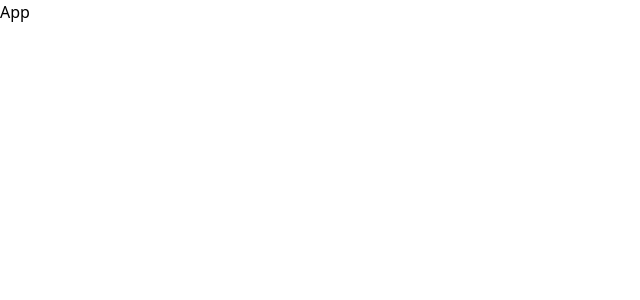
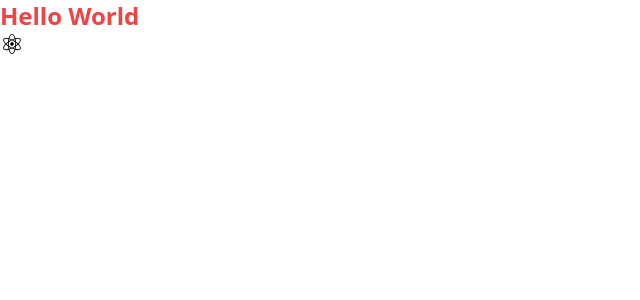
Before and after one commit to Zack1808/weather-app, a React (Create React App) app: page / in a window 1280 px wide. Shown: the top 300 px of the page, without its empty margins (0-640 px from the left). Built offline with nearby package versions, Linux system fonts and the light colour scheme.

Commit message:
Added unicons icons

```diff
--- a/package.json
+++ b/package.json
@@ -3,6 +3,7 @@
   "version": "0.1.0",
   "private": true,
   "dependencies": {
+    "@iconscout/react-unicons": "^1.1.6",
     "@testing-library/jest-dom": "^5.16.5",
     "@testing-library/react": "^13.4.0",
     "@testing-library/user-event": "^13.5.0",
--- a/public/index.html
+++ b/public/index.html
@@ -24,7 +24,7 @@
       work correctly both with client-side routing and a non-root public URL.
       Learn how to configure a non-root public URL by running `npm run build`.
     -->
-    <title>React App</title>
+    <title>Weather App</title>
   </head>
   <body>
     <noscript>You need to enable JavaScript to run this app.</noscript>
--- a/src/components/App.js
+++ b/src/components/App.js
@@ -1,9 +1,13 @@
 import React from 'react';
+import UilReact from '@iconscout/react-unicons/icons/uil-react'
 
 // Creating the App component
 const App = () => {
     return (
-        <div>App</div>
+        <div>
+            <h1 className='text-2xl font-bold text-red-500'>Hello World</h1>
+            <UilReact />
+        </div>
     )
 };
 
```
Also changed, not shown: 1 other file (tests, documents, lock files or other folders).
